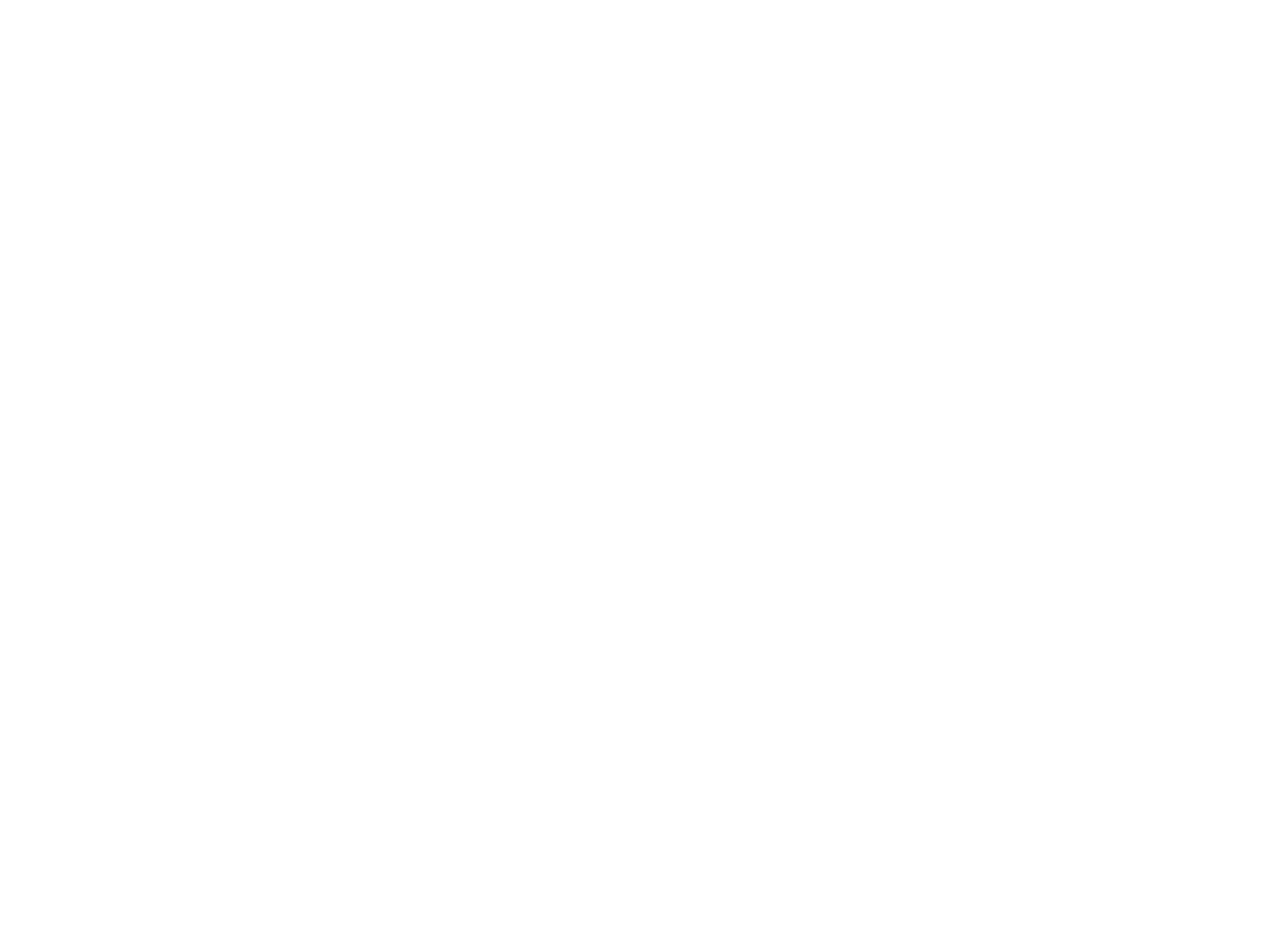
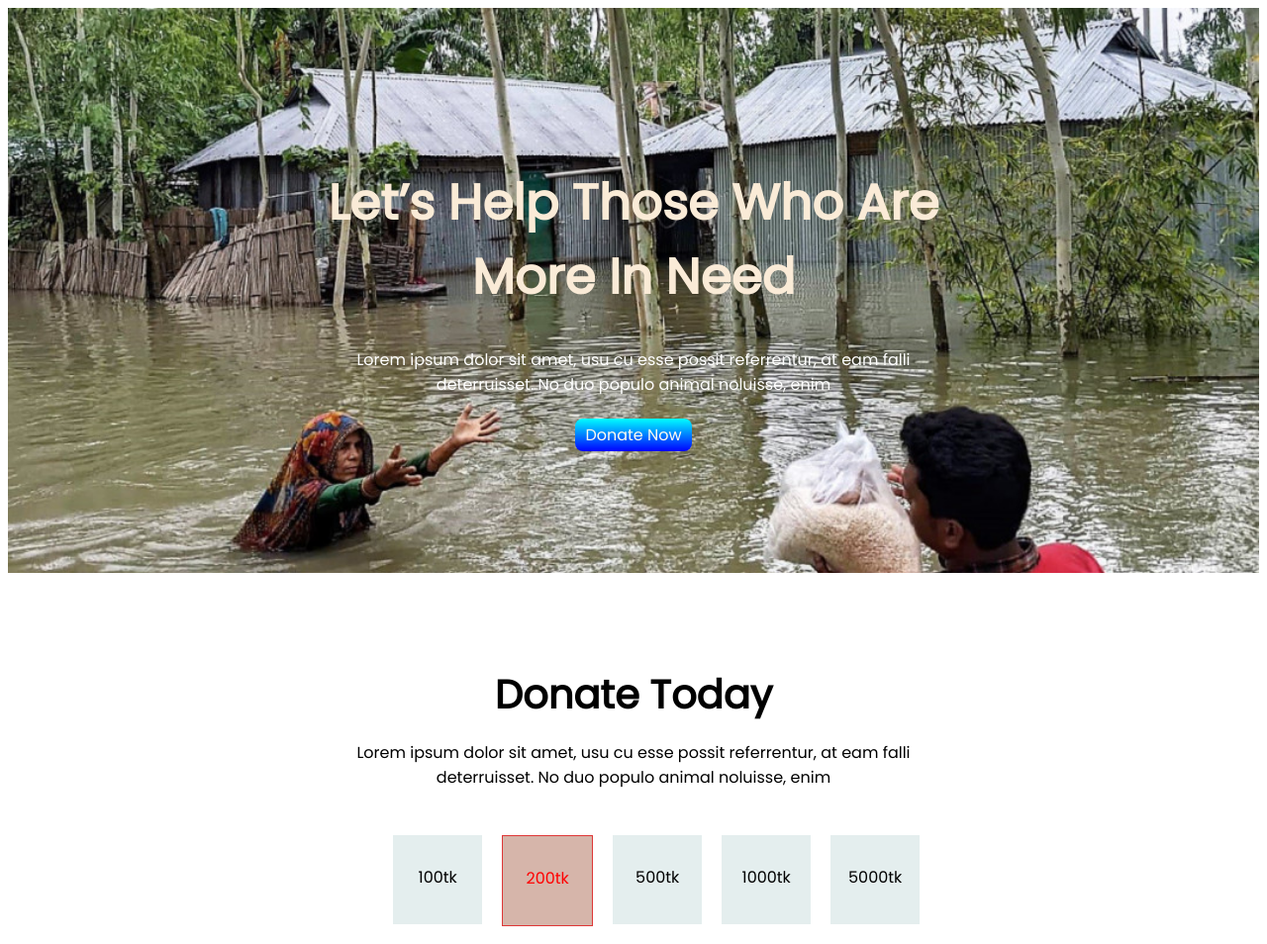
Before and after one commit to Surovi2/Assignment_1, a plain HTML site: page Index.html in a window 1280 px wide. Shown: the whole page at 99% size. Before the commit the page ends 800 px from the top, so only its background shows below. Drawn offline with Linux system fonts and the light colour scheme.

Commit message:
first commit

```diff
--- a/Index.html
+++ b/Index.html
@@ -7,10 +7,33 @@
     <meta name="viewport" content="width=device-width, initial-scale=1.0">
     <title>warm fellowship</title>
     <link rel="stylesheet" href="style.css">
+    <link rel="preconnect" href="https://fonts.googleapis.com">
+    <link rel="preconnect" href="https://fonts.gstatic.com" crossorigin>
+    <link href="https://fonts.googleapis.com/css2?family=Poppins&display=swap" rel="stylesheet">
 </head>
 
 <body>
+    <div class="font-style">
+        <h1 id="weight">Let’s Help Those Who Are <br>
+            More In Need</h1>
+        <p id="first-para">Lorem ipsum dolor sit amet, usu cu esse possit referrentur, at eam falli <br>
+            deterruisset. No duo populo animal noluisse, enim</p>
+        <a id="first-button" href="">Donate Now</a>
 
+    </div>
+
+    <section>
+        <h1 id="second-title"><strong>Donate Today</strong></h1>
+        <p id="second-para">Lorem ipsum dolor sit amet, usu cu esse possit referrentur, at eam falli <br>
+            deterruisset. No duo populo animal noluisse, enim</p>
+        <div class="donate-amount">
+            <div id="first-amount">100tk</div>
+            <div id="second-amount">200tk</div>
+            <div id="third-amount">500tk</div>
+            <div id="forth-amount">1000tk</div>
+            <div id="fifth-amount">5000tk</div>
+        </div>
+    </section>
 </body>
 
 </html>
--- a/style.css
+++ b/style.css
@@ -0,0 +1,100 @@
+body {
+    font-family: 'Poppins', sans-serif;
+}
+
+.font-style {
+    text-align: center;
+    padding: 10%;
+    background-image: url(images/flood.jpg);
+    background-repeat: no-repeat;
+    background-size: cover;
+
+
+}
+
+#weight {
+    font-size: 50px;
+    font-weight: 200px;
+    color: antiquewhite;
+}
+
+#first-button {
+    text-decoration: none;
+    background-image: linear-gradient(aqua, blue);
+    border-radius: 8px;
+    padding: 5px 10px;
+    color: floralwhite;
+
+}
+
+#first-para {
+    padding-bottom: 10px;
+    font-weight: 400px;
+    color: white;
+}
+
+#first-amount {
+    background-color: rgb(228, 238, 238);
+    margin: 10px;
+    width: 90px;
+    height: 60px;
+    text-align: center;
+    padding-top: 30px;
+}
+
+#second-amount {
+    background-color: rgb(214, 181, 170);
+    margin: 10px;
+    width: 90px;
+    height: 60px;
+    text-align: center;
+    padding-top: 30px;
+    border: 1px solid rgb(222, 55, 55);
+    color: red;
+}
+
+#third-amount {
+    background-color: rgb(228, 238, 238);
+    margin: 10px;
+    width: 90px;
+    height: 60px;
+    text-align: center;
+    padding-top: 30px;
+}
+
+#forth-amount {
+    background-color: rgb(228, 238, 238);
+    margin: 10px;
+    width: 90px;
+    height: 60px;
+    text-align: center;
+    padding-top: 30px;
+}
+
+#fifth-amount {
+    background-color: rgb(228, 238, 238);
+    margin: 10px;
+    width: 90px;
+    height: 60px;
+    text-align: center;
+    padding-top: 30px;
+}
+
+.donate-amount {
+    display: flex;
+    margin-left: 30%;
+    margin-right: 20%;
+}
+
+#second-title {
+    text-align: center;
+    font-size: 40px;
+    padding-top: 60px;
+    margin-bottom: 0px;
+}
+
+#second-para {
+    text-align: center;
+    padding-bottom: 20px;
+
+}
```
Also changed, not shown: images/donation0.jpg (added), images/donation1.jpg (added), images/donation10.jpg (added), images/donation11.jpg (added), images/donation13.jpg (added), images/donation14.webp (added), images/donation2.jpg (added), images/donation4.jpg (added), images/donation5.jpg (added), images/donation6.jpg (added), images/donation7.jpg (added), images/donation8.jpg (added), images/donation9.jpg (added), images/flood.jpg (added), 2 other files.
